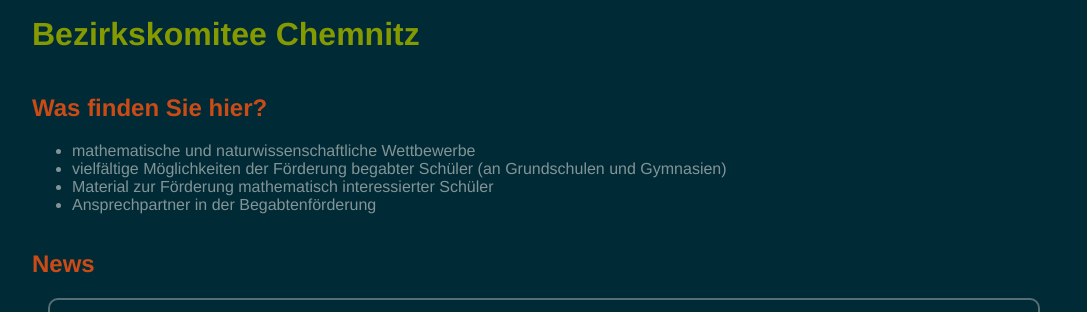
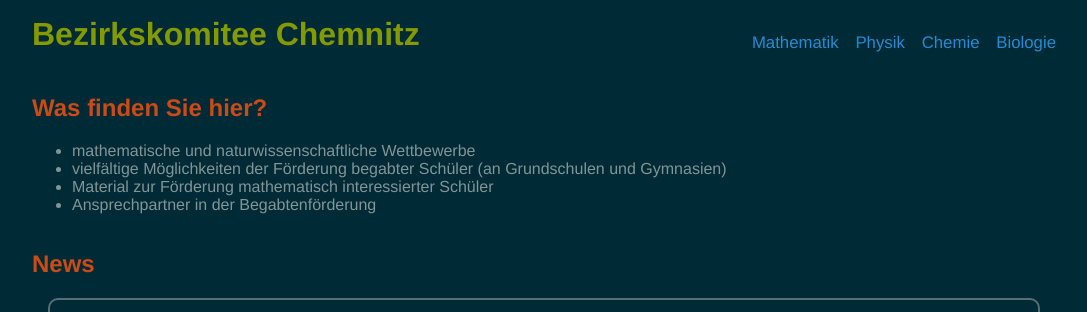
Before and after one commit to Bezirkskomitee-Chemnitz/Bezirkskomitee-Chemnitz.github.io, a Jekyll site: the page built from index.md, in a window 1280 px wide, cut to the strip 0-312 px from the top of the page. Shown: the whole strip, without its empty margins (96-1183 px from the left). Built offline with Jekyll 4.4.1, drawn with Linux system fonts in a browser that asks for light colours.

Commit message:
use defined faculty url from site.topnav

```diff
--- a/_includes/header.html
+++ b/_includes/header.html
@@ -5,11 +5,18 @@
 
   <nav>
     <ul class="row">
-      {% for faculty in site.faculty_navigation %}
+      {% for faculty in site.topnav %}
       <li>
-        {% assign url = faculty.name | downcase | replace: ' ', '-' | relative_url | append: '/' %}
-        <a href="{{ faculty.external_url | default: url  }}" {% if faculty.external_url %}target="_blank" {% endif %}>{{
-          faculty.name }}</a>
+        {% if faculty.external_url %}{% assign target = '_blank' %}{% else %}{% assign target = '' %}{% endif %}
+
+        {% assign url = faculty.url | relative_url %}
+        {% if url contains page.permalink and page.permalink != '/' %}
+        {% assign class = 'active' %}
+        {% else %}{% assign class = '' %}{% endif %}
+
+        <a href="{{ faculty.external_url | default: url  }}" class="{{ class }}" target="{{ target }}">
+          {{ faculty.name }}
+        </a>
       </li>
       {% endfor %}
     </ul>
```
